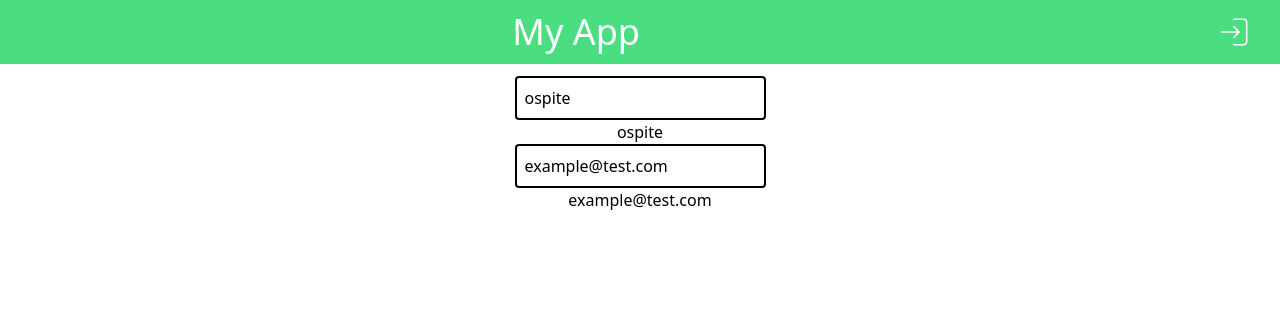
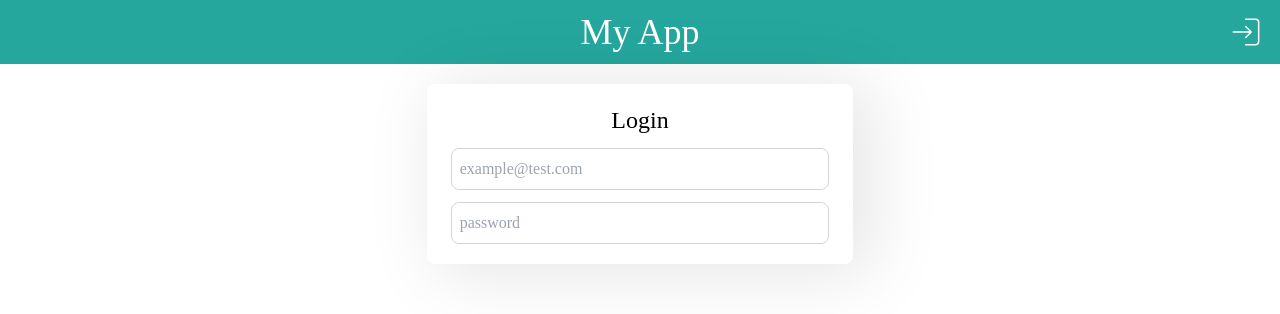
Before and after one commit to gitusernoob/FrisoneDanieleVerifica, a React (Create React App) app: page / in a window 1280 px wide. Shown: the top 314 px of the page. Built offline with nearby package versions, Linux system fonts and the light colour scheme.

Commit message:
testadd some css

```diff
--- a/src/App.jsx
+++ b/src/App.jsx
@@ -3,37 +3,29 @@ import { useState } from "react";
 import Header from "./components/Header";
 
 function App() {
-  const [name, setName] = useState("ospite");
-  const [email, setEmail] = useState("example@test.com");
+  const [email, setEmail] = useState("");
+  const [password, setPassword] = useState("");
   const [user, setUser] = useState({
-    name: "ospite",
-    email: "example@test.com"
+    email: "",
+    password: ""
   });
+
+  console.log(user);
 
   return (
     <>
       <Header title="My App" />
-      <div className="flex flex-col justify-center items-center mt-3">
-        <input
-          type="text"
-          value={name}
-          className="border-black border-2 p-2 rounded"
-          onChange={event => {
-            const newName = event.target.value;
-            setName(newName);
-            setUser(prevState => {
-              return {
-                ...prevState,
-                name: newName
-              };
-            });
-          }}
-        />
-        <h1>{name}</h1>
+      <div className="flex justify-center items-center">
+        <div
+          className="w-2/6 flex flex-col justify-center items-center mt-5 space-y-3 py-5 px-6 rounded-lg"
+          style={{ boxShadow: "14px 5px 70px 6px rgba(0,0,0,0.1)" }}>
+          <h1 className="text-2xl">Login</h1>
+          <div className="w-full">
             <input
               type="email"
-          className="border-black border-2 p-2 rounded"
               value={email}
+              placeholder="example@test.com"
+              className="w-full p-2 border border-gray-300 rounded-lg focus:outline-none focus:border-dark-green"
               onChange={event => {
                 setEmail(event.target.value);
                 setUser(prevState => {
@@ -44,7 +36,25 @@ function App() {
                 });
               }}
             />
-        <h1>{email}</h1>
+          </div>
+          <div className="w-full">
+            <input
+              type="password"
+              value={password}
+              placeholder="password"
+              className="w-full p-2 border border-gray-300 rounded-lg focus:outline-none focus:border-dark-green"
+              onChange={event => {
+                setPassword(event.target.value);
+                setUser(prevState => {
+                  return {
+                    ...prevState,
+                    password: event.target.value
+                  };
+                });
+              }}
+            />
+          </div>
+        </div>
       </div>
     </>
   );
--- a/src/components/Header.jsx
+++ b/src/components/Header.jsx
@@ -1,13 +1,12 @@
 import { CiLogin as Login } from "react-icons/ci";
 
 function Header({ title }) {
-  // const {title} = props;
   return (
-    <header className="flex justify-between items-center bg-green-400 h-16">
-      <div className="w-full flex justify-end items-center">
+    <header className="flex justify-between items-center bg-dark-green h-16">
+      <div className="w-full flex justify-center items-center relative">
         <h1 className="text-4xl text-white text-center">{title}</h1>
-        <div className=" w-1/2 flex justify-end items-center">
-          <button className="text-4xl text-white py-2 px-4 rounded mr-3">
+        <div className="absolute right-0">
+          <button className="text-4xl text-white py-2 px-4 rounded">
             <Login />
           </button>
         </div>
--- a/src/index.css
+++ b/src/index.css
@@ -1,3 +1,17 @@
 @tailwind base;
 @tailwind components;
 @tailwind utilities;
+@import url('https://fonts.googleapis.com/css2?family=Itim&family=Noto+Sans:ital,wght@0,300;0,400;0,500;0,600;1,300;1,400;1,500;1,600&display=swap');
+
+body {
+  margin: 0;
+  box-sizing: border-box;
+  font-family: 'Itim', cursive;
+  -webkit-font-smoothing: antialiased;
+  -moz-osx-font-smoothing: grayscale;
+}
+
+code {
+  font-family: source-code-pro, Menlo, Monaco, Consolas, 'Courier New',
+    monospace;
+}
--- a/tailwind.config.js
+++ b/tailwind.config.js
@@ -2,7 +2,11 @@
 module.exports = {
   content: ["./src/**/*.{js,jsx,ts,tsx}"],
   theme: {
-    extend: {}
+    extend: {
+      colors: {
+        "dark-green": "#25A79D"
+      }
+    }
   },
   plugins: []
 };
```
Also changed, not shown: src/components/Button.jsx (deleted). Lines whose indentation alone changed are shown as unchanged.
